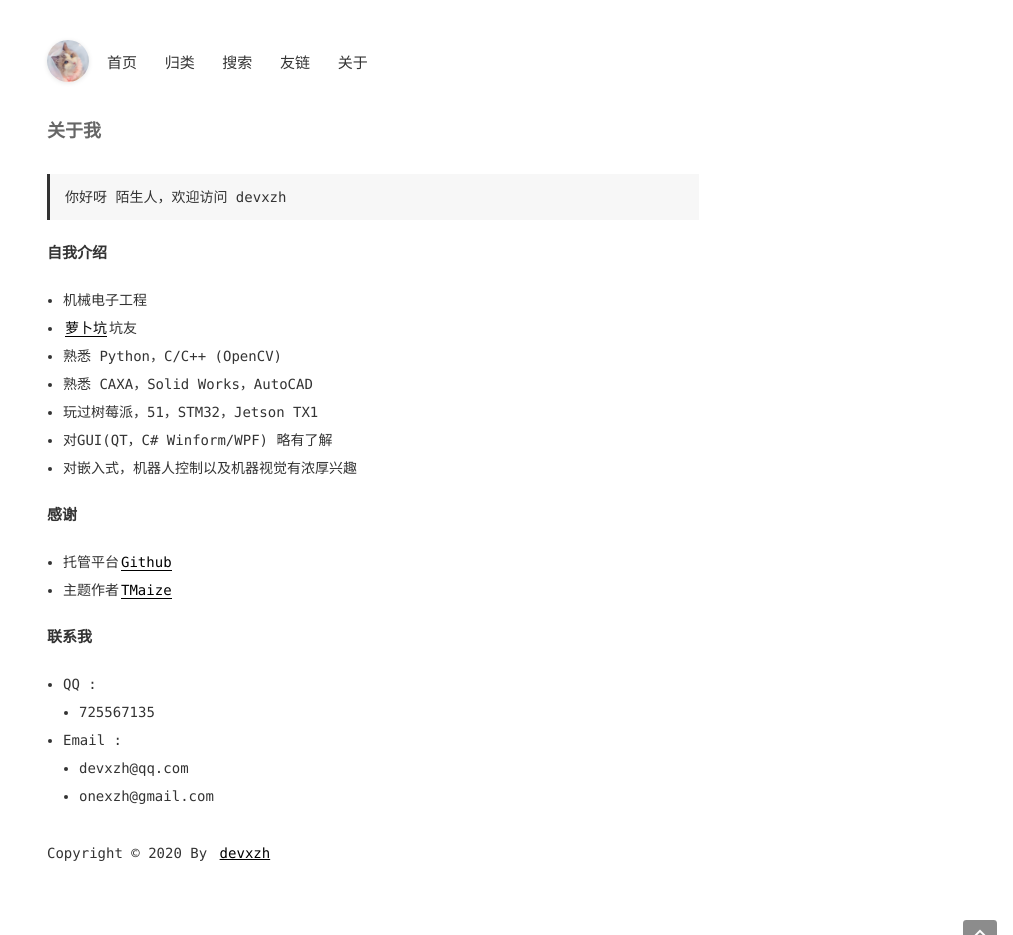
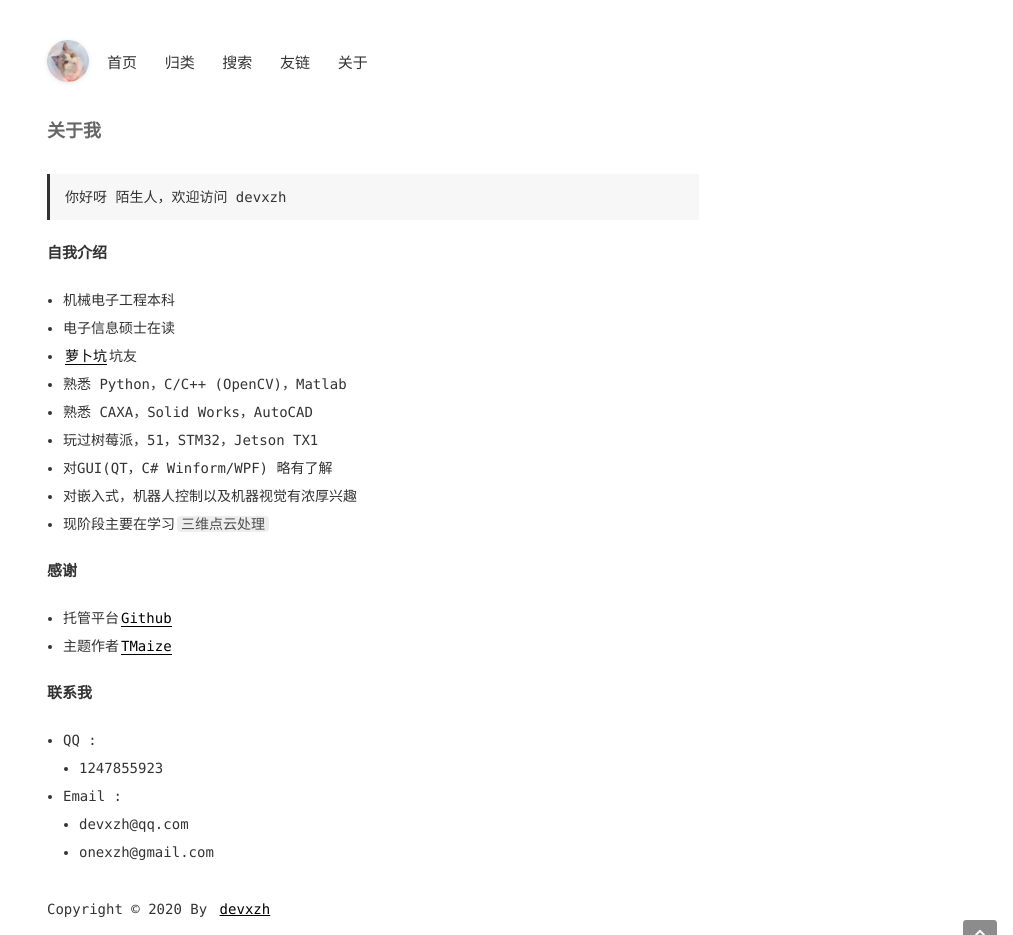
Before and after one commit to devxzh/devxzh.github.io, a Jekyll site: the page built from pages/about.md, in a window 1280 px wide. Shown: the whole page, without its empty margins (267-1280 px from the left). Built offline with Jekyll 4.4.1, drawn with Linux system fonts in a browser that asks for light colours; comment, search, counter and statistics services are not loaded.

Commit message:
Update about.md

```diff
--- a/pages/about.md
+++ b/pages/about.md
@@ -7,13 +7,15 @@ title: 关于我
 
 ### 自我介绍
 
-- 机械电子工程
+- 机械电子工程本科
+- 电子信息硕士在读
 - [萝卜坑](https://www.cnrobocon.net/)坑友
-- 熟悉 Python，C/C++ (OpenCV)
+- 熟悉 Python，C/C++ (OpenCV)，Matlab
 - 熟悉 CAXA，Solid Works，AutoCAD
 - 玩过树莓派，51，STM32，Jetson TX1
 - 对GUI(QT，C# Winform/WPF) 略有了解
 - 对嵌入式，机器人控制以及机器视觉有浓厚兴趣
+- 现阶段主要在学习`三维点云处理`
 
 ### 感谢
 
@@ -23,7 +25,7 @@ title: 关于我
 ### 联系我
 
 - QQ :
-  - 725567135
+  - 1247855923
 - Email :
   - devxzh@qq.com
   - onexzh@gmail.com
```
